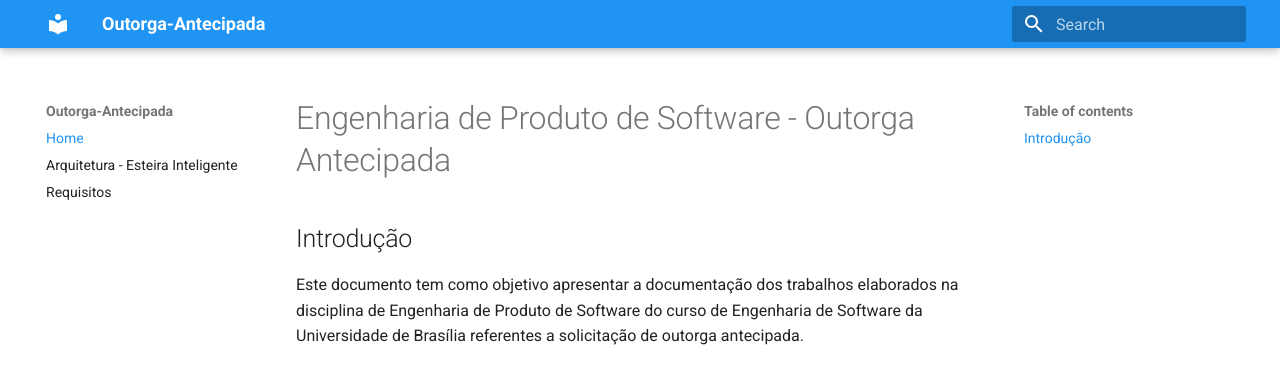
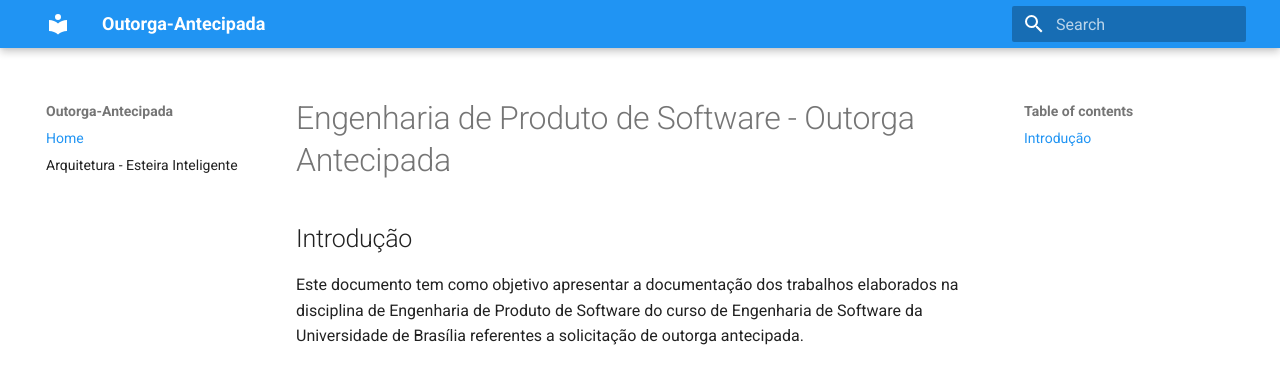
Before and after one commit to fga-eps-mds/2024.2-Outorga-Antecipada, an MkDocs documentation site: the page built from docs/index.md, in a window 1280 px wide. Shown: the top 377 px of the page. Built offline with MkDocs 1.6.1 and Material for MkDocs 9.7.7, drawn with Linux system fonts in a browser that asks for light colours.

Commit message:
docs: remove indexação requisitos

```diff
--- a/mkdocs.yml
+++ b/mkdocs.yml
@@ -12,4 +12,3 @@ theme:
 nav:
   - Home: index.md
   - Arquitetura - Esteira Inteligente: arquitetura.md
-  - Requisitos: docs/requisitos.md
```
